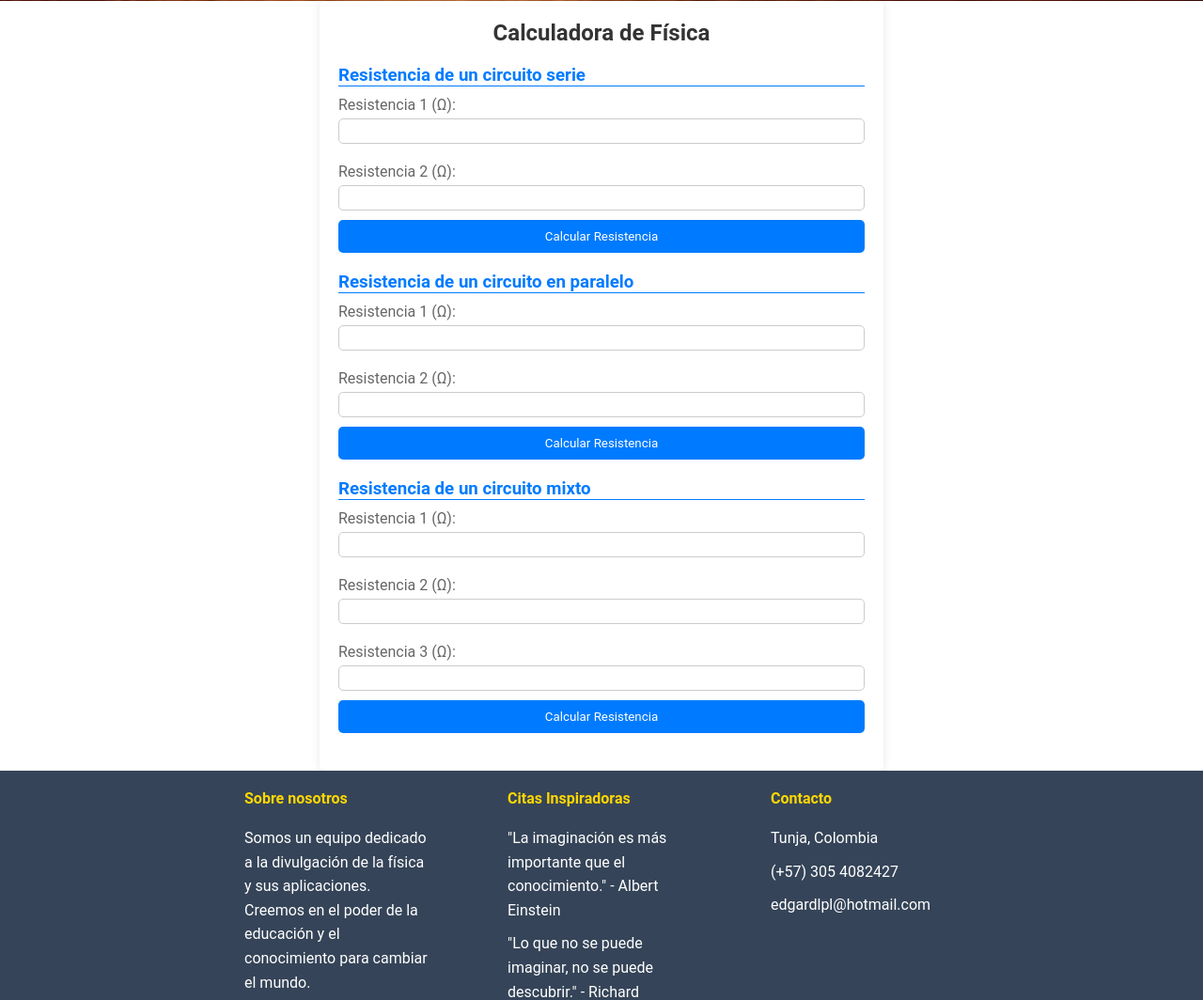
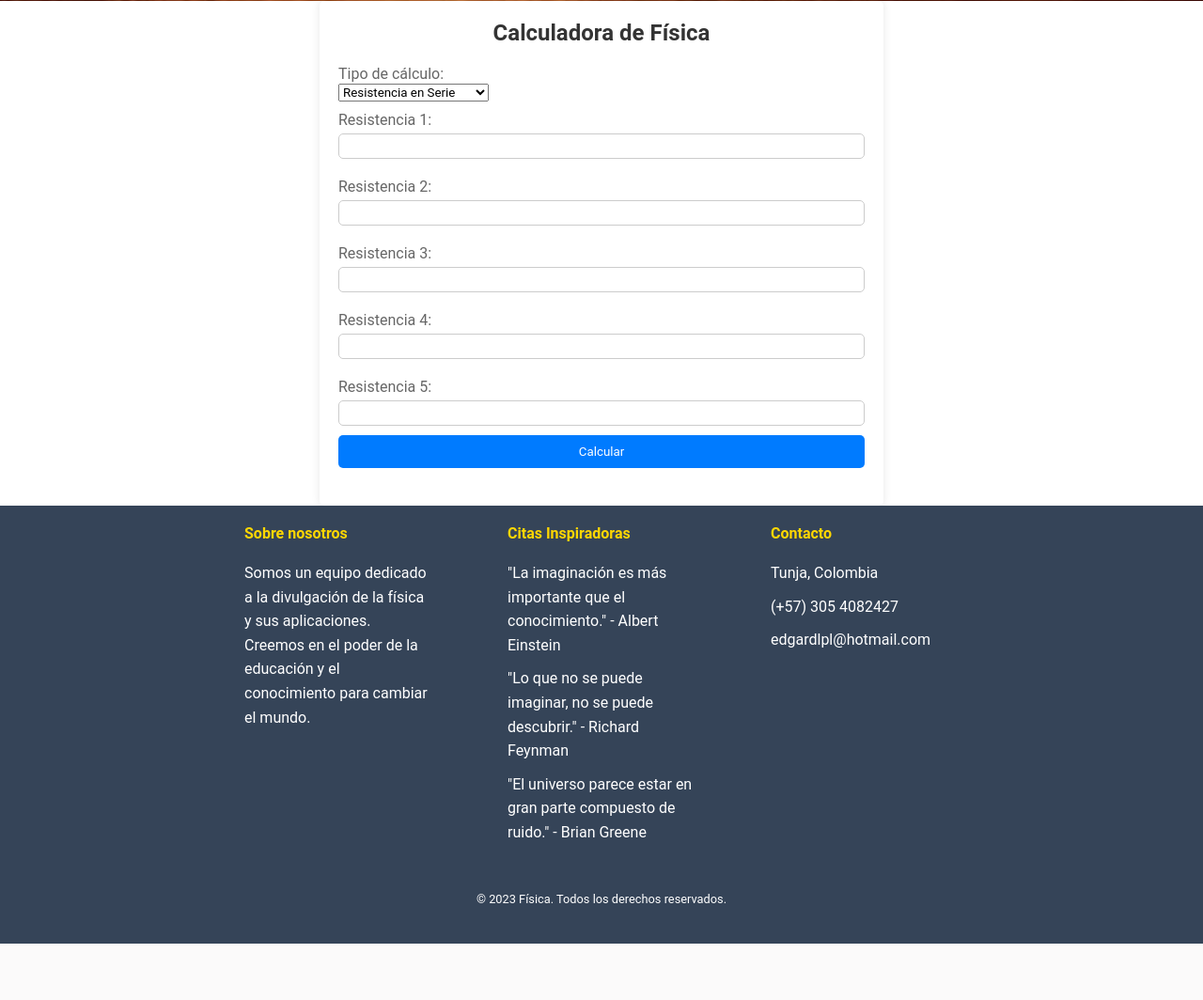
Before and after one commit to Wissen01720/Programa, a Django app: page /Calculadora/ in a window 1280 px wide. Shown: the part 649-1713 px from the top of the page at 94% size. After the commit the page ends 1653 px from the top, so only its background shows below. Run offline with Django 4.2, Linux system fonts and the light colour scheme.

Commit message:
Actualización

```diff
--- a/Proyectoweb/templates/Proyectoweb/Calculadora.html
+++ b/Proyectoweb/templates/Proyectoweb/Calculadora.html
@@ -24,36 +24,60 @@
     <main>
         <h2>Calculadora de Física</h2>
 
-        <form method="post">
+        <form method="POST">
             {% csrf_token %}
-            <h3>Resistencia de un circuito serie</h3>
-            <label for="resistencia1">Resistencia 1 (Ω):</label>
-            <input type="number" id="resistencia1" name="resistencia1">
-            <label for="resistencia2">Resistencia 2 (Ω):</label>
-            <input type="number" id="resistencia2" name="resistencia2">
-            <button type="submit" name="calculo" value="resistencia_serie">Calcular Resistencia</button>
-
-            <h3>Resistencia de un circuito en paralelo</h3>
-            <label for="resistencia3">Resistencia 1 (Ω):</label>
-            <input type="number" id="resistencia3" name="resistencia3">
-            <label for="resistencia4">Resistencia 2 (Ω):</label>
-            <input type="number" id="resistencia4" name="resistencia4">
-            <button type="submit" name="calculo" value="resistencia_paralelo">Calcular Resistencia</button>
-
-            <h3>Resistencia de un circuito mixto</h3>
-            <label for="resistencia5">Resistencia 1 (Ω):</label>
-            <input type="number" id="resistencia5" name="resistencia5">
-            <label for="resistencia6">Resistencia 2 (Ω):</label>
-            <input type="number" id="resistencia6" name="resistencia6">
-            <label for="resistencia7">Resistencia 3 (Ω):</label>
-            <input type="number" id="resistencia7" name="resistencia7">
-            <button type="submit" name="calculo" value="resistencia_mixto">Calcular Resistencia</button>
-
+            <label for="calculo">Tipo de cálculo:</label>
+            <select name="calculo" id="calculo">
+                <option value="resistencia_serie">Resistencia en Serie</option>
+                <option value="resistencia_paralelo">Resistencia en Paralelo</option>
+                <option value="resistencia_mixto">Resistencia Mixta</option>
+            </select>
+            <label for="resistencia1">Resistencia 1:</label>
+            <input type="number" step="any" id="resistencia1" name="resistencia1">
+            <label for="resistencia2">Resistencia 2:</label>
+            <input type="number" step="any" id="resistencia2" name="resistencia2">
+            <label for="resistencia3">Resistencia 3:</label>
+            <input type="number" step="any" id="resistencia3" name="resistencia3">
+            <label for="resistencia4">Resistencia 4:</label>
+            <input type="number" step="any" id="resistencia4" name="resistencia4">
+            <label for="resistencia5">Resistencia 5:</label>
+            <input type="number" step="any" id="resistencia5" name="resistencia5">
+            <button type="submit">Calcular</button>
         </form>
 
+
         {% if resultado %}
-            <h2>Resultado:</h2>
-            <p>{{ resultado }}</p>
+            <!-- Modal -->
+            <div id="myModal" class="modal">
+                <div class="modal-content">
+                    <span class="close">&times;</span>
+                    <h2>Resultado:</h2>
+                    <p>{{ resultado }}</p>
+                </div>
+            </div>
+
+            <script>
+                // Get the modal
+                var modal = document.getElementById("myModal");
+
+                // Get the <span> element that closes the modal
+                var span = document.getElementsByClassName("close")[0];
+
+                // When the user clicks on <span> (x), close the modal
+                span.onclick = function() {
+                    modal.style.display = "none";
+                }
+
+                // When the user clicks anywhere outside of the modal, close it
+                window.onclick = function(event) {
+                    if (event.target == modal) {
+                        modal.style.display = "none";
+                    }
+                }
+
+                // Show the modal
+                modal.style.display = "block";
+            </script>
         {% endif %}
     </main>
 </body>
--- a/Proyectoweb/views.py
+++ b/Proyectoweb/views.py
@@ -1,21 +1,14 @@
-from django.shortcuts import render, HttpResponse
-from . import calculations
-
-
-# Create your views here.
-
+from django.shortcuts import render
+from . import calculations  # Asegúrate de que 'calculations' esté en el mismo directorio que 'views.py'
 
 def index(request):
     return render(request, "Proyectoweb/Index.html")
 
-
 def mecanic(request):
     return render(request, "Proyectoweb/Circuitos.html")
 
-
 def electromagnetismo(request):
     return render(request, "Proyectoweb/Electromagnetismo.html")
-
 
 def calculadora(request):
     return render(request, "Proyectoweb/Calculadora.html")
@@ -23,61 +16,30 @@ def calculadora(request):
 def calcular(request):
     if request.method == 'POST':
         calculo = request.POST.get('calculo')
-        if calculo == 'energia_cinetica':
-            masa = float(request.POST.get('masa'))
-            velocidad = float(request.POST.get('velocidad'))
-            resultado = calculations.calcular_energia_cinetica(masa, velocidad)
-        elif calculo == 'energia_potencial':
-            masa = float(request.POST.get('masa'))
-            altura = float(request.POST.get('altura'))
-            resultado = calculations.calcular_energia_potencial(masa, altura)
-        elif calculo == 'energia_mecanica':
-            energia_cinetica = float(request.POST.get('energia_cinetica'))
-            energia_potencial = float(request.POST.get('energia_potencial'))
-            resultado = calculations.calcular_energia_mecanica(energia_cinetica, energia_potencial)
-        elif calculo == 'trabajo':
-            fuerza = float(request.POST.get('fuerza'))
-            distancia = float(request.POST.get('distancia'))
-            angulo = float(request.POST.get('angulo'))
-            resultado = calculations.calcular_trabajo(fuerza, distancia, angulo)
-        elif calculo == 'caida_libre':
-            altura = float(request.POST.get('altura'))
-            resultado = calculations.calcular_caida_libre(altura)
-        elif calculo == 'velocidad_final':
-            velocidad_inicial = float(request.POST.get('velocidad_inicial'))
-            aceleracion = float(request.POST.get('aceleracion'))
-            tiempo = float(request.POST.get('tiempo'))
-            resultado = calculations.calcular_velocidad_final(velocidad_inicial, aceleracion, tiempo)
-        elif calculo == 'altura_maxima':
-            velocidad_inicial = float(request.POST.get('velocidad_inicial'))
-            aceleracion = float(request.POST.get('aceleracion'))
-            resultado = calculations.calcular_altura_maxima(velocidad_inicial, aceleracion)
-        elif calculo == 'distancia_recorrida':
-            velocidad_inicial = float(request.POST.get('velocidad_inicial'))
-            tiempo = float(request.POST.get('tiempo'))
-            aceleracion = float(request.POST.get('aceleracion'))
-            resultado = calculations.calcular_distancia_recorrida(velocidad_inicial, tiempo, aceleracion)
-        elif calculo == 'fuerza':
-            masa = float(request.POST.get('masa'))
-            aceleracion = float(request.POST.get('aceleracion'))
-            resultado = calculations.calcular_fuerza(masa, aceleracion)
-        elif calculo == 'aceleracion':
-            fuerza = float(request.POST.get('fuerza'))
-            masa = float(request.POST.get('masa'))
-            resultado = calculations.calcular_aceleracion(fuerza, masa)
-        elif calculo == 'masa':
-            fuerza = float(request.POST.get('fuerza'))
-            aceleracion = float(request.POST.get('aceleracion'))
-            resultado = calculations.calcular_masa(fuerza, aceleracion)
-        elif calculo == 'fuerza_elastica':
-            constante_resorte = float(request.POST.get('constante_resorte'))
-            deformacion = float(request.POST.get('deformacion'))
-            resultado = calculations.calcular_fuerza_elastica(constante_resorte, deformacion)
-        elif calculo == 'constante_resorte':
-            fuerza_elastica = float(request.POST.get('fuerza_elastica'))
-            deformacion = float(request.POST.get('deformacion'))
-            resultado = calculations.calcular_constante_resorte(fuerza_elastica, deformacion)
+        funciones_calculo = {
+            'resistencia_serie': calculations.calcular_resistencias_circuitoSerie,
+            'resistencia_paralelo': calculations.calcular_resistencias_circuitoParalelo,
+            'resistencia_mixto': calculations.calcular_resistencia_circuitoMixto
+        }
+        try:
+            if calculo in ['resistencia_serie', 'resistencia_paralelo']:
+                resistencias = [float(request.POST.get(f'resistencia{i}')) for i in range(1, 3) if request.POST.get(f'resistencia{i}')]
+                print(resistencias)  # Línea agregada
+                if len(resistencias) < 2:
+                    raise ValueError('Faltan valores de resistencia para el cálculo.')
+                resultado = funciones_calculo[calculo](resistencias)
+            elif calculo == 'resistencia_mixto':
+                resistencias_serie = [float(request.POST.get(f'resistencia{i}')) for i in range(3, 5) if request.POST.get(f'resistencia{i}')]
+                resistencias_paralelo = [float(request.POST.get('resistencia5'))] if request.POST.get('resistencia5') else []
+                print(resistencias_serie, resistencias_paralelo)  # Línea agregada
+                if len(resistencias_serie) < 2 or len(resistencias_paralelo) < 1:
+                    raise ValueError('Faltan valores de resistencia para el cálculo.')
+                resistencias = [resistencias_serie, resistencias_paralelo]
+                resultado = funciones_calculo[calculo](resistencias)
+            else:
+                raise ValueError('Operación no reconocida')
 
-        return render(request, 'calculadora.html', {'resultado': resultado})
-    else:
-        resultado = 'No se ha enviado ningún formulario'
+            return render(request, 'Proyectoweb/Calculadora.html', {'resultado': resultado})
+        except Exception as e:
+            return render(request, 'Proyectoweb/Calculadora.html', {'resultado': f'Error: {str(e)}'})
+    return render(request, 'Proyectoweb/Calculadora.html', {'resultado': 'No se ha enviado ningún formulario'})
```
Also changed, not shown: Proyectoweb/static/Proyectoweb/css/colores.css (+38 -1 lines), Proyectoweb/templates/Proyectoweb/Index.html (+10 -6 lines), Proyectoweb/static/Proyectoweb/img/Coulomb.jpeg (added), Proyectoweb/static/Proyectoweb/img/OIG4.jpeg (added).
